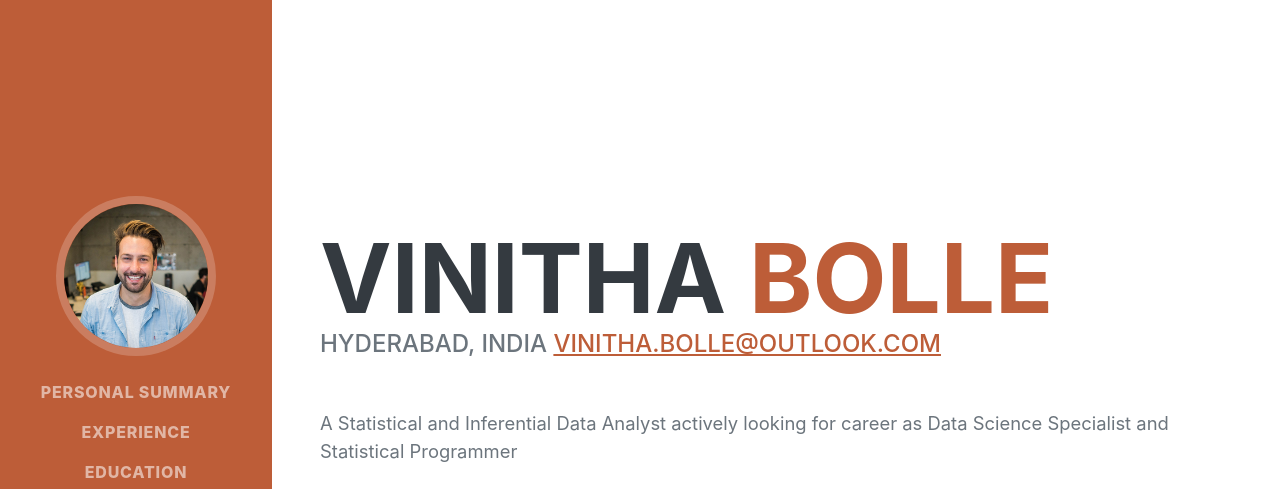
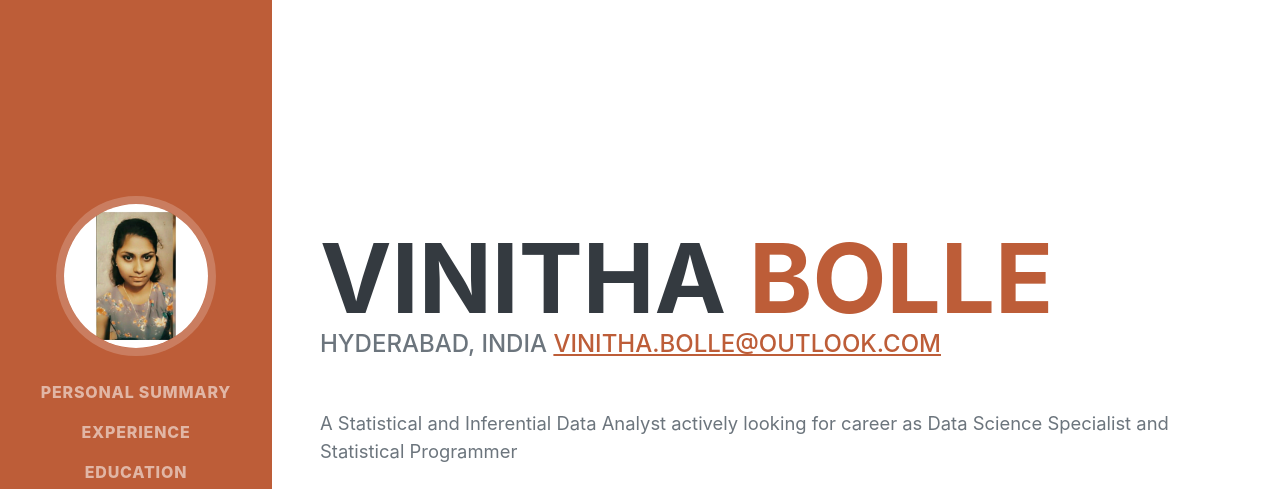
Before and after one commit to StarCoder-Vinitha/starcoder-vinitha.github.io, a plain HTML site: page index.html in a window 1280 px wide. Shown: the top 489 px of the page. Drawn offline with nearby package versions, Linux system fonts and the light colour scheme; a web font is replaced by a local one.

Commit message:
Update index.html

```diff
--- a/index.html
+++ b/index.html
@@ -20,7 +20,7 @@
         <nav class="navbar navbar-expand-lg navbar-dark bg-primary fixed-top" id="sideNav">
             <a class="navbar-brand js-scroll-trigger" href="#page-top">
                 <span class="d-block d-lg-none">Vinitha Bolle</span>
-                <span class="d-none d-lg-block"><img class="img-fluid img-profile rounded-circle mx-auto mb-2" src="assets/img/profile.jpg" alt="..." /></span>
+                <span class="d-none d-lg-block"><img class="img-fluid img-profile rounded-circle mx-auto mb-2" src="assets/img/vinitha.jpg" alt="..." /></span>
             </a>
             <button class="navbar-toggler" type="button" data-bs-toggle="collapse" data-bs-target="#navbarResponsive" aria-controls="navbarResponsive" aria-expanded="false" aria-label="Toggle navigation"><span class="navbar-toggler-icon"></span></button>
             <div class="collapse navbar-collapse" id="navbarResponsive">
```
